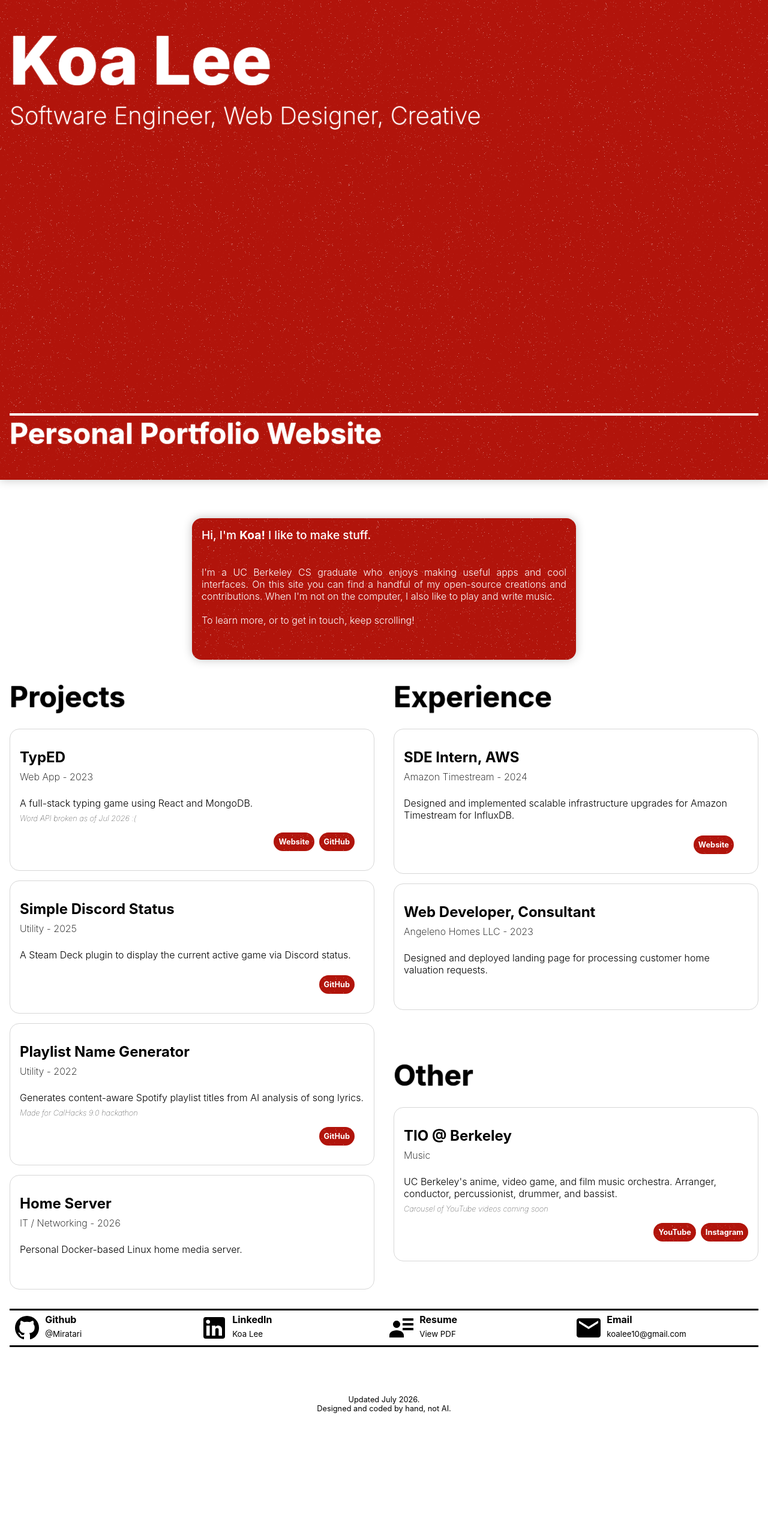
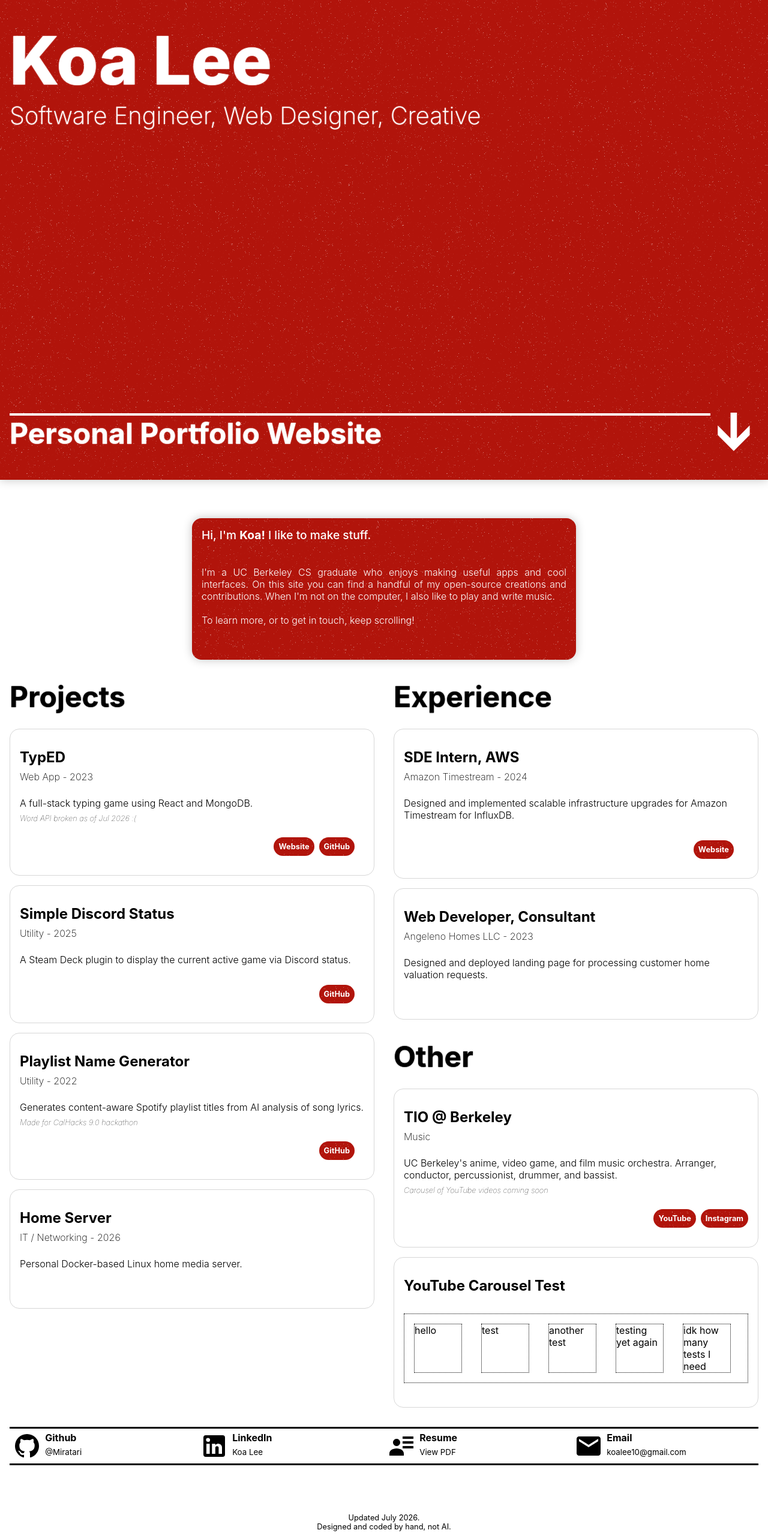
Before and after one commit to Miratari/personal-website, a React (Create React App) app in the folder client/: page / in a window 1280 px wide. Shown: the top 2566 px of the page at 60% size. Before the commit the page ends 2420 px from the top, so only its background shows below. Built offline with nearby package versions, Linux system fonts and the light colour scheme.

Commit message:
added test code for carousel, added down arrow on title page

```diff
--- a/client/src/App.css
+++ b/client/src/App.css
@@ -114,13 +114,14 @@ section .section-content {
 /* HEADER / HERO TEXT STYLE */
 
 #header {
-  min-height: 30rem;
+  min-height: 27rem;
   max-width: 200vw;
   margin: 0;
   height: calc(100vh);
   /* height: calc(100svh); */
   padding: 1rem;
   margin-bottom: 3rem;
+  align-items: end;
 
   background-color: var(--accent-color);
   color: var(--text-color-light);
@@ -129,37 +130,44 @@ section .section-content {
   background-image: var(--accent-texture);
 
   display: grid;
-  grid-template-columns: auto;
-  grid-auto-rows: auto 1fr auto;
-  grid-template-areas: "header-title"
-                       "header-subtitle"
-                       "header-content";
+  grid-template-columns: 1fr auto;
+  grid-auto-rows: auto auto 1fr auto;
+  grid-template-areas: "header-title header-title"
+                       "header-subtitle header-subtitle"
+                       "_ _"
+                       "header-content header-arrow";
 }
-
 #header .title-text {
   padding-top: 1rem;
   font-size: 5rem;
   font-weight: 800;
 }
-
 #header .subtitle-text {
   font-size: 2rem;
   font-weight: 200;
 }
-
 #header .content-text {
   border-top-width: var(--line-width);
   border-top-style: solid;
   border-top-color: var(--text-color-light);
   font-size: 3rem;
   font-weight: bold;
-  padding-bottom: 2rem;
+  margin-bottom: 2rem;
+  padding-bottom: 0px;
 }
-
+#header #scroll-arrow {
+  margin-bottom: 2rem;
+  height: 5rem;
+}
 @media (min-width: 45em) {
   #header {
     grid-auto-rows: auto 1fr auto;
-    /* justify-content: center; */
+    grid-template-columns: 1fr auto;
+    grid-auto-rows: auto auto 1fr auto;
+    grid-template-areas: "header-title header-title"
+                        "header-subtitle header-subtitle"
+                        "_ _"
+                        "header-content header-arrow";
   }
 
   #header .title-text {
@@ -177,7 +185,11 @@ section .section-content {
     border-top-color: var(--text-color-light);
     font-size: 3rem;
     font-weight: bold;
-    padding-bottom: 2rem;
+  }
+
+  #header #scroll-arrow {
+    margin-bottom: 2rem;
+    height: 4rem;
   }
 }
 
@@ -188,7 +200,6 @@ section .section-content {
 #about header {
   display: none;
 }
-
 #about .section-content {
   color: var(--text-color-light);
   background-color: var(--accent-color);
@@ -292,6 +303,7 @@ section .section-content {
                        "type type type type type"
                        "desc desc desc desc desc"
                        "note note note note note"
+                       "carousel carousel carousel carousel carousel"
                        "_ demo source yt ig";
 }
 .project:hover {
@@ -299,30 +311,25 @@ section .section-content {
   /* box-shadow: 0rem 0.1rem 0.2rem white inset, 0rem -0.1rem 0.2rem black inset; */
   transform:translate(0, -0.2rem);
 }
-
 .project .title {
   font-weight: bold;
   font-size: 1.5rem;
 }
-
 .project .type {
   font-weight: 200;
   font-size: 1rem;
 }
-
 .project .desc {
   font-size: 1rem;
   font-weight: 300;
   margin-top: 1rem;
 }
-
 .project .note {
   font-style: italic;
   font-size: 0.8rem;
   font-weight: 100;
   padding-bottom: 0.5rem;
 }
-
 .project .links {
   font-weight: bold;
   font-size: 0.8rem;
@@ -351,3 +358,20 @@ section .section-content {
 .project .links:empty {
   display: none;
 }
+
+
+
+.carousel {
+  border-width: 1px;
+  display: flex;
+  flex-direction: row;
+  overflow: scroll;
+  overflow-y: hidden;
+}
+
+.youtube-video {
+  border-width: 1px;
+  margin: 1rem;
+  width: 5rem;
+  flex: 1 0 auto;
+}
--- a/client/src/App.js
+++ b/client/src/App.js
@@ -17,7 +17,15 @@ function Contact({ icon, text, subtext, href }) {
   );
 }
 
-function Project({ title, type, demo, note, src, desc, yt, ig }) {
+function Project({ title, type, demo, note, src, desc, yt, ig, carousel_items }) {
+  const carousel = null
+
+  if (carousel_items) {
+    carousel_items.forEach((item) => {
+      carousel.push(item)
+    })
+  }
+
   return (
     <div class="project">
       <div class="title" style={{gridArea: "title"}}>{title}</div>
@@ -32,9 +40,26 @@ function Project({ title, type, demo, note, src, desc, yt, ig }) {
   );
 }
 
-function YouTube({ title, source, url }) {
+function Carousel({ items }) {
+  const arr = []
+
+  if (items) {
+    items.forEach((e, index) => {
+      arr.push(<YouTube title={e}/>)
+    })
+  }
+
   return (
-    <div></div>
+    <div class="project">
+      <div class="title" style={{gridArea: "title"}}>YouTube Carousel Test</div>
+      <div class="carousel" style={{gridArea: "carousel"}}>{arr}</div>
+    </div>
+  );
+}
+
+function YouTube({ title, source, roles, year, url }) {
+  return (
+    <div class="youtube-video">{title}</div>
   )
 }
 
@@ -48,6 +73,7 @@ function App() {
           <p style={{gridArea: "header-title"}} class="title-text">Koa Lee</p>
           <p style={{gridArea: "header-subtitle"}} class="subtitle-text">Software Engineer, Web Designer, Creative</p>
           <p style={{gridArea: "header-content"}} class="content-text">Personal Portfolio Website</p>
+          <svg style={{gridArea: "header-arrow"}} id="scroll-arrow" xmlns="http://www.w3.org/2000/svg" width="5rem" height="5rem" viewBox="0 0 512 512"><path fill="currentColor" d="M289.7 341.3V0h-85.4v341.3L33.7 170.7v128L247 512l213.3-213.3v-128z"/></svg>
         </section>
 
         <section id="about" style={{gridArea: "about"}}>
@@ -126,6 +152,7 @@ function App() {
               ig="https://www.instagram.com/tioatberkeley/"
               desc="UC Berkeley's anime, video game, and film music orchestra. Arranger, conductor, percussionist, drummer, and bassist."
               note="Carousel of YouTube videos coming soon"/>
+            <Carousel items={["hello", "test", "another test", "testing yet again", "idk how many tests I need", "one more", "two more", "three more"]}/>
             {/*
             Videos to include:
             - Yoshi's Island
```
Also changed, not shown: client/src/down.svg (added).
